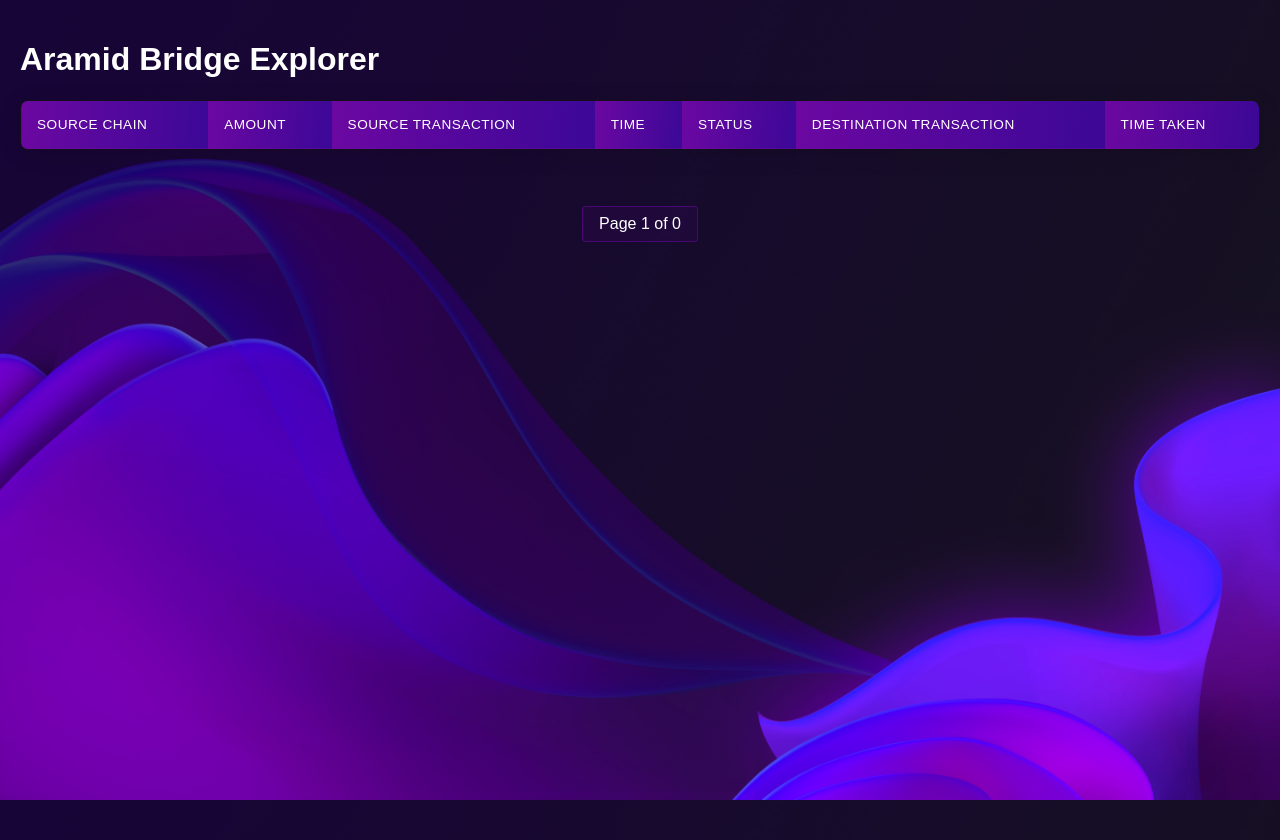
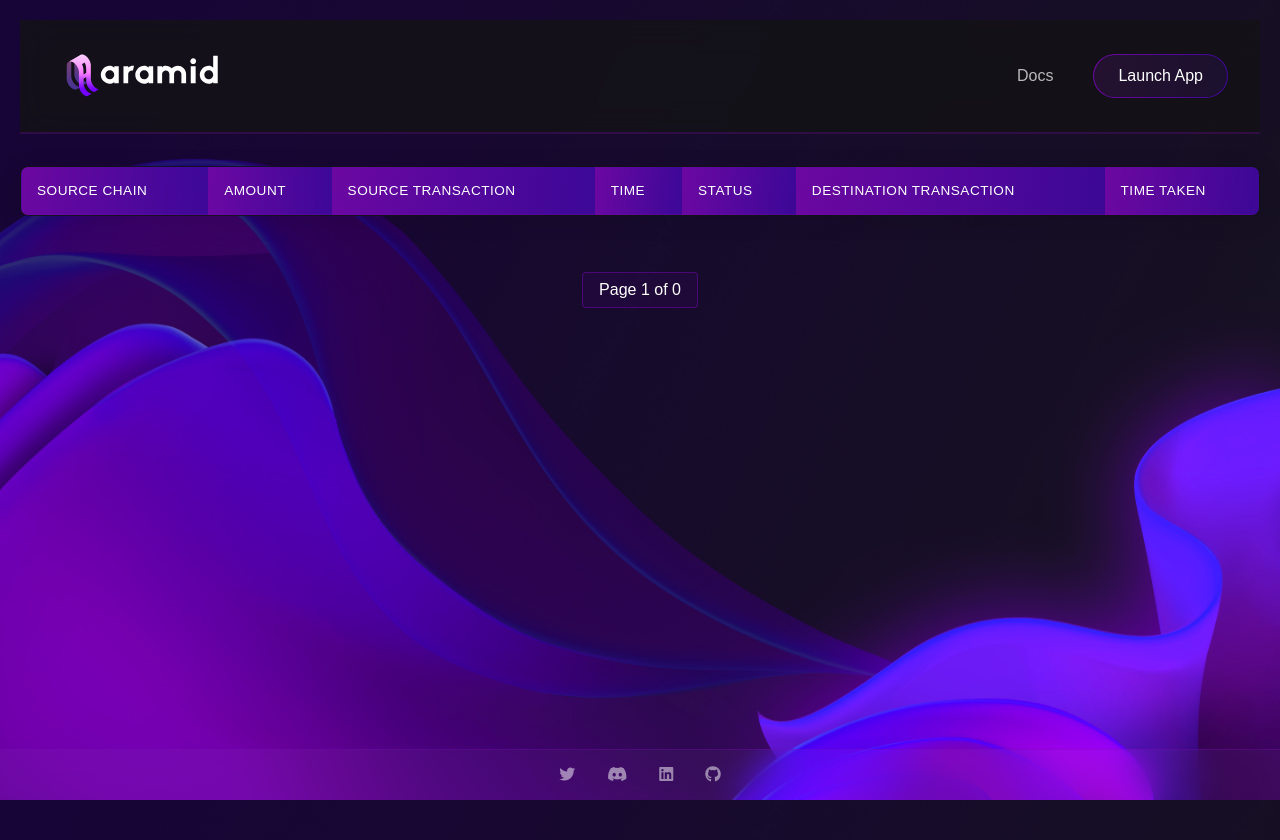
Before and after one commit to AramidFinance/bridge-explorer, a FastAPI app: page / in a window 1280 px wide. Run offline with FastAPI, Linux system fonts and the light colour scheme; data that the repository does not hold is empty.

Commit message:
clean version with heaader for voi + algorand

```diff
--- a/static/style.css
+++ b/static/style.css
@@ -207,3 +207,132 @@ th {
 thead {
     border-bottom: 2px solid rgba(116, 7, 176, 0.3);
 }
+
+/* Header styles */
+.header {
+    position: sticky;
+    top: 0;
+    z-index: 100000;
+    background: rgba(19, 19, 20, 0.8);
+    backdrop-filter: blur(16px);
+    border-bottom: 2px solid rgba(116, 7, 176, 0.3);
+    padding: 1rem 2rem;
+    height: 10vh;
+}
+
+.header-content {
+    display: flex;
+    justify-content: space-between;
+    align-items: center;
+    max-width: 1440px;
+    margin: 0 auto;
+    height: 100%;
+    flex-wrap: nowrap;
+}
+
+.logo-container {
+    display: flex;
+    align-items: center;
+    flex-shrink: 0;
+}
+
+.logo {
+    transition: transform 0.2s ease-in-out;
+    height: 64px;
+    width: auto;
+}
+
+.logo:hover {
+    transform: scale(1.05);
+}
+
+.nav-links {
+    display: flex;
+    align-items: center;
+    gap: 1rem;
+    margin-left: auto;
+    flex-shrink: 0;
+}
+
+.nav-link {
+    color: rgba(255, 255, 255, 0.7);
+    text-decoration: none;
+    padding: 0 1.5rem;
+    transition: color 0.2s ease-in-out;
+    white-space: nowrap;
+}
+
+.nav-link:hover {
+    color: var(--text-primary);
+}
+
+.launch-btn {
+    background: var(--primary-gradient);
+    padding: 1px;
+    border-radius: 9999px;
+    text-decoration: none;
+    transition: all 0.2s ease-in-out;
+    white-space: nowrap;
+}
+
+.launch-btn span {
+    display: block;
+    padding: 0.75rem 1.5rem;
+    background: rgba(19, 19, 20, 0.8);
+    border-radius: 9999px;
+    color: var(--text-primary);
+    font-weight: 500;
+    transition: background 0.2s ease-in-out;
+}
+
+.launch-btn:hover {
+    transform: translateY(-2px);
+    box-shadow: 0 0 20px rgba(116, 7, 176, 0.3);
+}
+
+.launch-btn:hover span {
+    background: rgba(19, 19, 20, 0.6);
+}
+
+/* Update container padding to account for header */
+.container {
+    padding-top: 2rem;
+}
+
+/* Footer styles */
+.footer {
+    position: fixed;
+    bottom: 0;
+    left: 0;
+    right: 0;
+    background: rgba(255, 255, 255, 0.03);
+    backdrop-filter: blur(16px);
+    border-top: 1px solid rgba(116, 7, 176, 0.3);
+    padding: 0.5rem;
+    z-index: 100;
+}
+
+.footer-content {
+    display: flex;
+    justify-content: center;
+    gap: 1rem;
+    max-width: 1440px;
+    margin: 0 auto;
+}
+
+.footer-link {
+    color: rgba(255, 255, 255, 0.5);
+    font-size: 1rem;
+    transition: all 0.2s ease-in-out;
+    padding: 0.5rem;
+}
+
+.footer-link:hover {
+    color: var(--text-primary);
+    transform: translateY(-2px);
+}
+
+/* Add padding to container to prevent content from being hidden behind footer */
+.container {
+    padding-bottom: 4rem;
+}
--- a/templates/base.html
+++ b/templates/base.html
@@ -3,11 +3,64 @@
 <head>
     <title>Aramid Bridge Explorer</title>
     <link rel="stylesheet" href="{{ url_for('static', path='/style.css') }}">
+    <link rel="stylesheet" href="https://cdnjs.cloudflare.com/ajax/libs/font-awesome/6.4.0/css/all.min.css">
 </head>
 <body>
+    <header class="header">
+        <div class="header-content">
+            <div class="logo-container">
+                <a href="/">
+                    <img src="{{ url_for('static', path='/images/aramid-logo.svg') }}"
+                         alt="Aramid Finance"
+                         class="logo"
+                         width="206"
+                         height="64">
+                </a>
+            </div>
+            <div class="nav-links">
+                <a href="https://docs.aramid.finance"
+                   target="_blank"
+                   rel="noopener noreferrer"
+                   class="nav-link">Docs</a>
+                <a href="https://app.aramid.finance"
+                   target="_blank"
+                   rel="noopener noreferrer"
+                   class="launch-btn">
+                    <span>Launch App</span>
+                </a>
+            </div>
+        </div>
+    </header>
     <div class="container">
-        <h1>Aramid Bridge Explorer</h1>
         {% block content %}{% endblock %}
     </div>
+    <footer class="footer">
+        <div class="footer-content">
+            <a href="https://twitter.com/AramidFinance"
+               target="_blank"
+               rel="noopener noreferrer"
+               class="footer-link">
+                <i class="fab fa-twitter"></i>
+            </a>
+            <a href="https://discord.gg/gAku95M5TB"
+               target="_blank"
+               rel="noopener noreferrer"
+               class="footer-link">
+                <i class="fab fa-discord"></i>
+            </a>
+            <a href="https://www.linkedin.com/company/aramid-finance"
+               target="_blank"
+               rel="noopener noreferrer"
+               class="footer-link">
+                <i class="fab fa-linkedin"></i>
+            </a>
+            <a href="https://github.com/AramidFinance"
+               target="_blank"
+               rel="noopener noreferrer"
+               class="footer-link">
+                <i class="fab fa-github"></i>
+            </a>
+        </div>
+    </footer>
 </body>
 </html>
```
